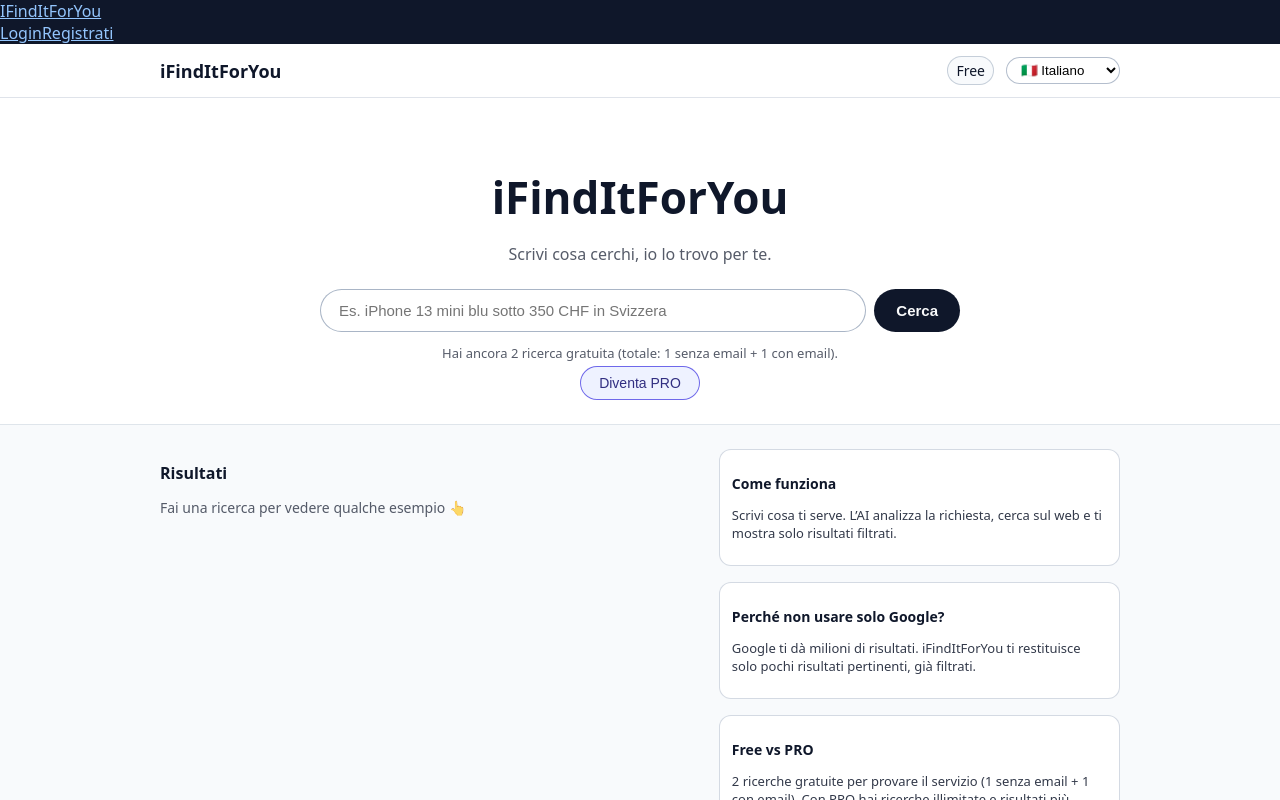
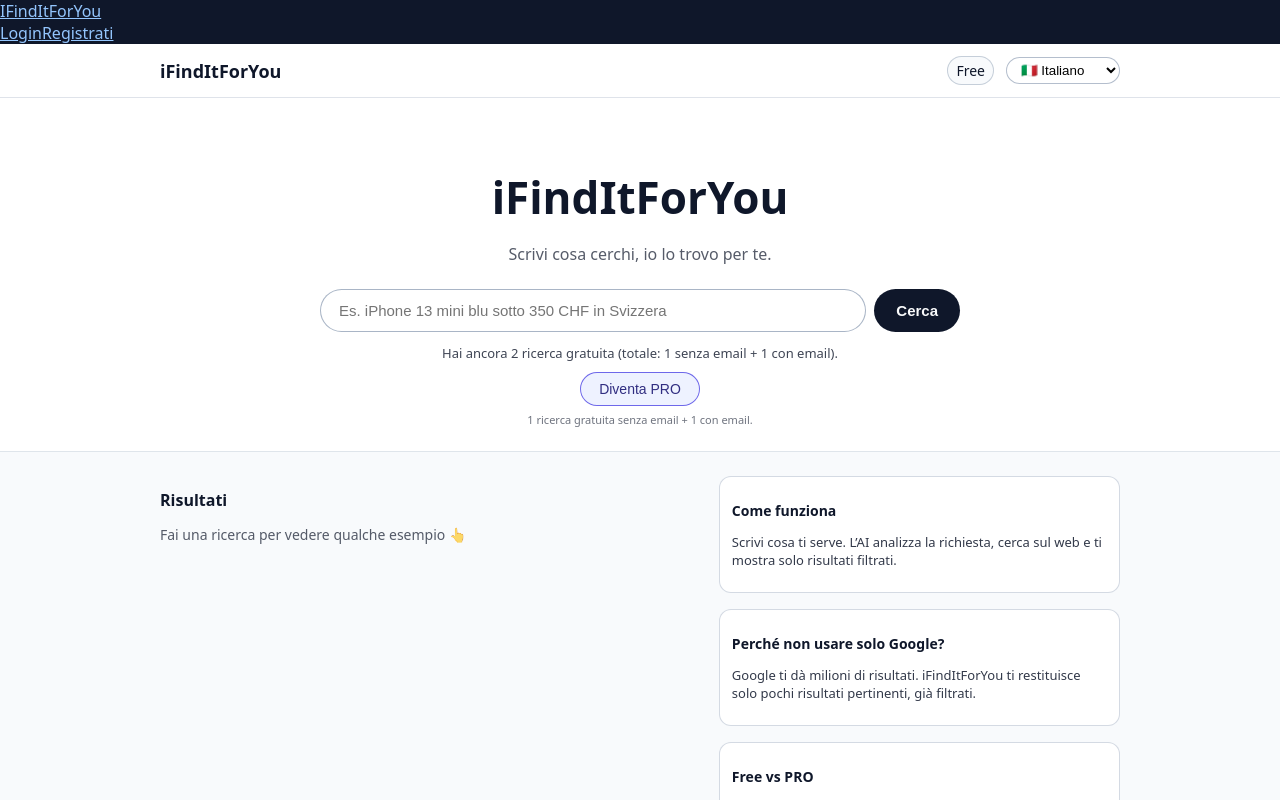
Before and after one commit to mregaz/ifinditforyou-new, a Next.js app: page / in a window 1280 px wide. Shown: the top 800 px of the page. Built offline with nearby package versions, Linux system fonts and the light colour scheme.

Commit message:
Update page.tsx

```diff
--- a/app/page.tsx
+++ b/app/page.tsx
@@ -1,5 +1,5 @@
 "use client";
-"use client";
+
 
 import { useEffect, useState } from "react";
 import type React from "react";
@@ -567,6 +567,7 @@ export default function HomePage() {
       color: "#f9fafb",
       fontWeight: 700,
       display: "inline-flex",
+      alignItems: "center",
       gap: 8,
     }}
   >
@@ -583,10 +584,29 @@ export default function HomePage() {
     <span>{t.creditsLabel(credits, true)}</span>
   </div>
 ) : (
-            <>
-              <div style={{ fontSize: 13, opacity: 0.7, marginTop: 12 }}>
+  <div style={{ marginTop: 12, textAlign: "center" }}>
+    <div
+      style={{
+        fontSize: 13,
+        opacity: 0.8,
+        marginBottom: 6,
+      }}
+    >
       {t.creditsLabel(credits, false)}
     </div>
+
+    {credits <= 0 ? (
+      <div
+        style={{
+          fontSize: 13,
+          color: "#dc2626",
+          marginBottom: 8,
+          fontWeight: 500,
+        }}
+      >
+        {t.outOfCredits}
+      </div>
+    ) : null}
 
     <button
       type="button"
@@ -604,8 +624,14 @@ export default function HomePage() {
     >
       {t.proCta}
     </button>
-            </>
+
+    <div style={{ marginTop: 6, fontSize: 11, opacity: 0.6 }}>
+      1 ricerca gratuita senza email + 1 con email.
+    </div>
+  </div>
 )}
+
+
         </div>
       </section>
 
```
Lines whose indentation alone changed are shown as unchanged.
